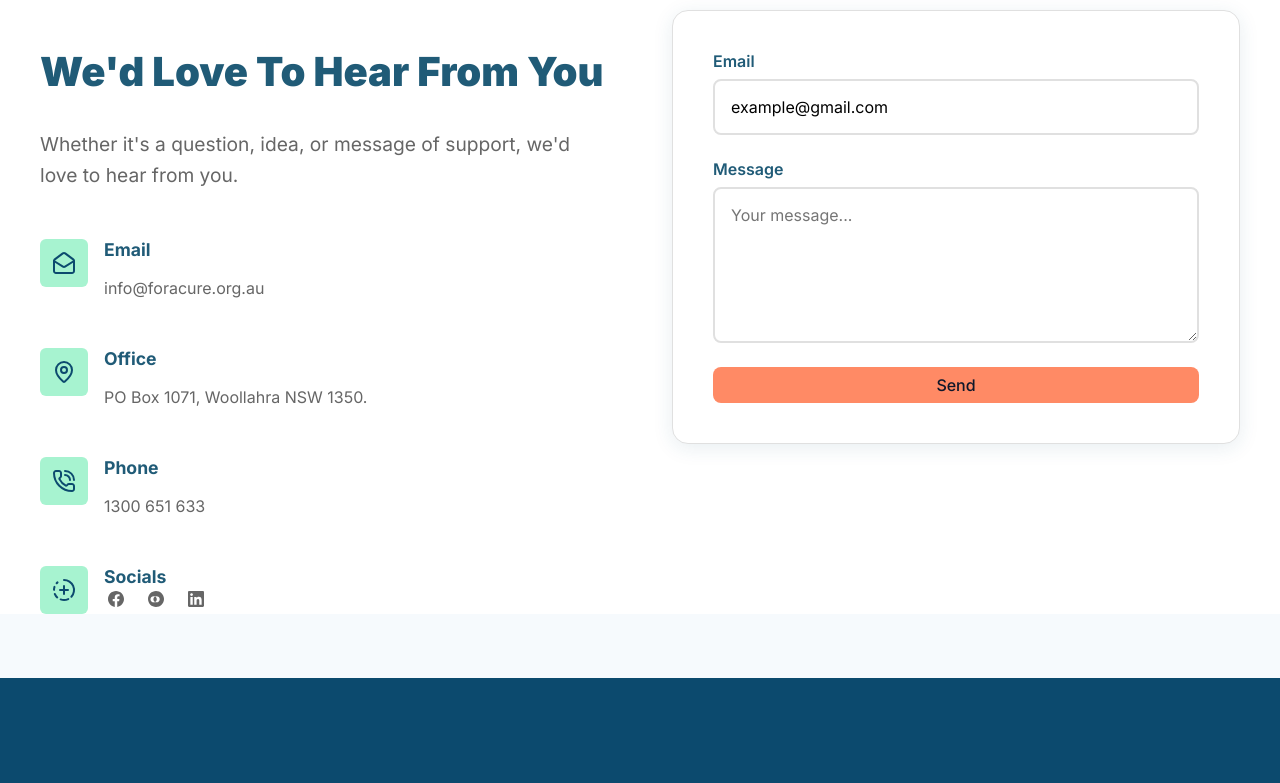
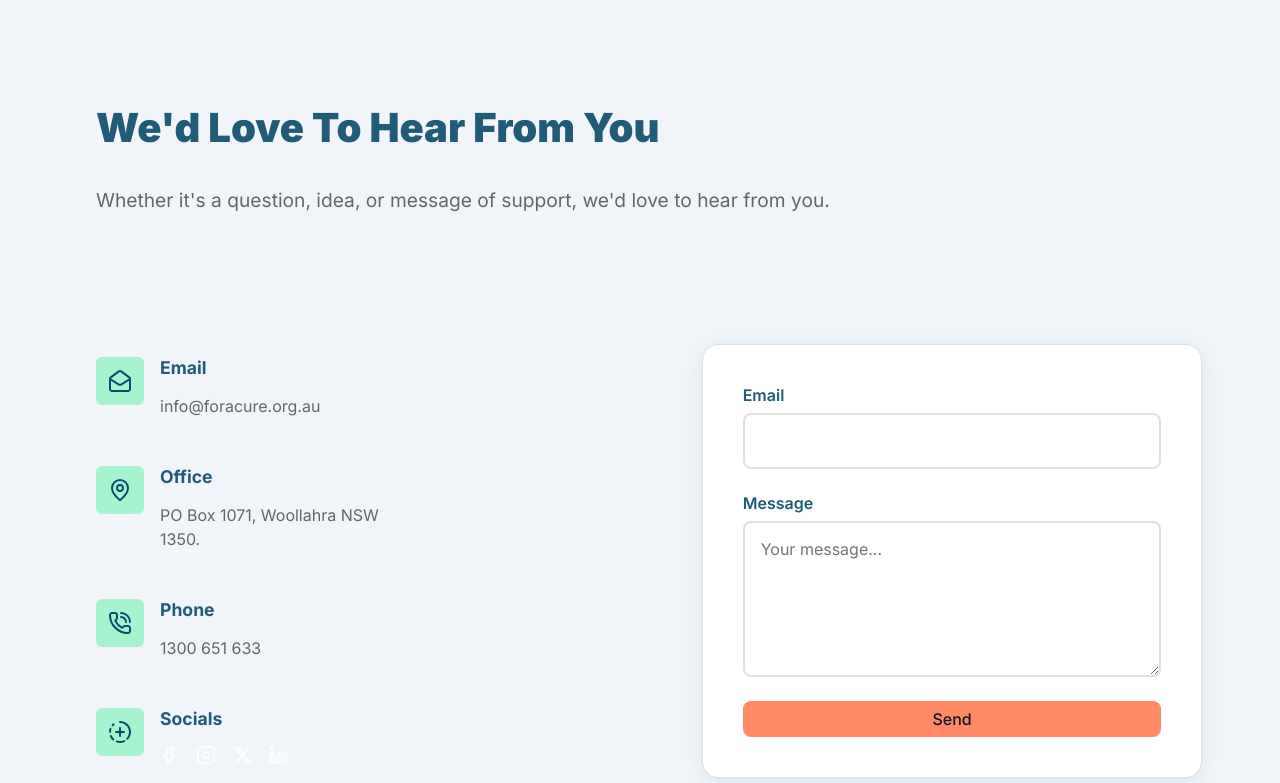
Before and after one commit to winnteas/for-a-cure-foundation, a React (Create React App) app: page /contact in a window 1280 px wide. Shown: the part 440-1223 px from the top of the page. Built offline with nearby package versions, Linux system fonts and the light colour scheme.

Commit message:
Add contact form and cheque

```diff
--- a/src/features/donation/DonationSection.module.css
+++ b/src/features/donation/DonationSection.module.css
@@ -50,10 +50,10 @@
   text-align: center;
 }
 .subtitle {
-  font-size: 1.35rem;
+  font-size: 1.8rem;
   font-weight: 700;
-  color: #205B77;
-  margin-bottom: 0.7rem;
+  color: var(--primary-blue);
+  margin-bottom: 1.5rem;
 }
 .tabToggle {
   display: flex;
--- a/src/features/donation/StripeDonationSection.tsx
+++ b/src/features/donation/StripeDonationSection.tsx
@@ -1,5 +1,7 @@
 import * as React from 'react';
 import styles from './DonationSection.module.css';
+import cheque from '../../assets/donate/cheque.pdf'
+import Button from '../../components/Button';
 
 const StripeDonationSection: React.FC = () => {
   return (
@@ -7,10 +9,15 @@ const StripeDonationSection: React.FC = () => {
       <div className={styles.donationContainer}>
       <h2 className={styles.heading}>Help Us Make a Difference!</h2>
 
+      <h3 className={styles.subtitle}>Online Payment</h3>
     <stripe-buy-button
     buy-button-id="buy_btn_1SJc3WHkatYcDQCkhd1rTx6z"
     publishable-key="pk_live_51SDbRLHkatYcDQCk3uSrhkNBI9orrIjWSiX8ehGDGIDNRMJd7rK7eiGoFnDnMUSQjy6idc0qY3yKKEaFK2JWxchU00yE9CAcmu"
     ></stripe-buy-button>
+
+
+        <h3 className={styles.subtitle}>Cheque</h3>
+         <Button variant="primary"> <a href={cheque} target="_blank"  style={{ textDecoration: "none", color: "inherit" }}>Payment Form</a></Button>
           </div>
 
       </section>
--- a/src/features/newsletter/NewsletterSection.tsx
+++ b/src/features/newsletter/NewsletterSection.tsx
@@ -1,8 +1,26 @@
-import React from 'react';
+import React, { useState } from 'react';
 import styles from './NewsletterSection.module.css';
 import Button from '../../components/Button';
+import { sendContactEmail } from '../../api/contact';
+[]
+const NewsletterSection: React.FC = () => {
 
-const NewsletterSection: React.FC = () => (
+  const [email, setEmail] = useState("");
+  const [message, setMessage] = useState("");
+  const [status, setStatus] = useState("");
+
+  const handleSubmit = async (e: React.FormEvent) => {
+    e.preventDefault();
+    setStatus("Sending... Please wait...");
+
+    try {
+      const response = await sendContactEmail(email, message);
+      setStatus("Email sent successfully!");
+    } catch (err: any) {
+      setStatus(`Error: ${err.message}`);
+    }
+  };
+ return (
   <section className={styles.section}>
     <h2 className={styles.sectionTitle}>Subscribe To Our Newsletter!</h2>
     <form className={styles.form}>
@@ -10,6 +28,8 @@ const NewsletterSection: React.FC = () => (
       <Button type="submit" variant="primary">Subscribe</Button>
     </form>
   </section>
-);
+
+)}
+;
 
 export default NewsletterSection;
--- a/src/pages/Contact.module.css
+++ b/src/pages/Contact.module.css
@@ -49,16 +49,27 @@
 
 /* Main Content Area */
 .mainContent {
-  max-width: 1200px;
-  margin: 0 auto 4rem auto;
-  padding: 0 2rem;
+  /* max-width: 1200px; */
+  padding: 2rem 6rem 6rem 6rem;
+  display: flex;
+  align-items: center;
+  justify-content: stretch;
+  width: auto;
+}
+
+.bg {
+  background-color: #F1F5F9;
+  height: 100%;
+  width: 100%;
+  padding-top: 1.5rem;
+
 }
 
 .contentContainer {
-  display: grid;
-  grid-template-columns: 1fr 1fr;
-  gap: 4rem;
-  align-items: start;
+  display: flex;
+  align-items: center;
+  justify-content: flex-start;
+  /* width: 100%; */
 }
 
 /* Contact Information Section */
@@ -78,8 +89,16 @@
 .sectionDescription {
   font-size: 1.2rem;
   color: #666;
-  margin-bottom: 3rem;
+  margin-bottom: 8rem;
   line-height: 1.6;
+}
+
+.contactBottom {
+  display: flex;
+  align-items: center;
+  justify-content: space-between;
+  gap: 20rem;
+  flex-direction: row;
 }
 
 .contactBox {
@@ -91,6 +110,7 @@
   display: flex;
   flex-direction: column;
   gap: 2rem;
+  justify-content: center;
 }
 
 .contactItem {
@@ -138,12 +158,13 @@
   display: flex;
   gap: 1rem;
   align-items: center;
+  padding-top: 1rem;
 }
 
 .socialIcon {
-  width: 24px;
-  height: 24px;
-  color: #666;
+  width: 20px;
+  height: 20px;
+  color: var(--primary-blue);
   transition: color 0.3s ease;
   display: flex;
   align-items: center;
@@ -161,6 +182,7 @@
   padding: 2.5rem;
   box-shadow: 0 4px 20px rgba(32, 91, 119, 0.1);
   border: 1px solid #e0e0e0;
+  width: 30rem;
 }
 
 .form {
@@ -317,6 +339,7 @@
 
   .contactForm {
     padding: 2rem;
+    width: 20rem;
   }
 
   .newsletterContent {
@@ -331,6 +354,11 @@
 
   .newsletterForm {
     max-width: 100%;
+  }
+
+  .contactBottom {
+    flex-direction: column;
+    gap: 10rem;
   }
 }
 
--- a/src/pages/Contact.tsx
+++ b/src/pages/Contact.tsx
@@ -1,4 +1,4 @@
-import React from 'react';
+import React, { useState } from 'react';
 import styles from './Contact.module.css';
 import { Link } from 'react-router-dom';
 import emailIcon from '../assets/contact/email.svg';
@@ -8,18 +8,40 @@ import socialsIcon from '../assets/contact/socials.svg';
 import PageTitleSection from '../components/PageTitleSection';
 import Button from '../components/Button';
 import Breadcrumb from '../components/breadcrumb/Breadcrumb';
+import { sendContactEmail } from "../api/contact";
+import facebookIcon from '../assets/icons/facebook.svg';
+import instagramIcon from '../assets/icons/instagram.svg';
+import xIcon from '../assets/icons/x.svg';
+import linkedInIcon from '../assets/icons/linkedin.svg';
 
 const ContactPage: React.FC = () => {
   const breadcrumbItems = [
     { label: 'Home', link: '/' },
     { label: 'Contact', link: ''}
   ]
+
+  const [email, setEmail] = useState("");
+  const [message, setMessage] = useState("");
+  const [status, setStatus] = useState("");
+
+  const handleSubmit = async (e: React.FormEvent) => {
+    e.preventDefault();
+    setStatus("Sending... Please wait...");
+
+    try {
+      const response = await sendContactEmail(email, message);
+      setStatus("Email sent successfully!");
+    } catch (err: any) {
+      setStatus(`Error: ${err.message}`);
+    }
+  };
+
   return (
 
   <div className={styles.root}>
     {/* Hero/Banner Section */}
     <PageTitleSection title="Contact" />
-
+    <div className={styles.bg}>
     <Breadcrumb items={breadcrumbItems}></Breadcrumb>
 
     {/* Main Content Area */}
@@ -31,6 +53,8 @@ const ContactPage: React.FC = () => {
           <p className={styles.sectionDescription}>
             Whether it's a question, idea, or message of support, we'd love to hear from you.
           </p>
+
+          <div className={styles.contactBottom} >
 
           <div className={styles.contactGrid}>
             <div className={styles.contactBox}>
@@ -65,30 +89,19 @@ const ContactPage: React.FC = () => {
               <div className={styles.contactDetails}>
                 <h4 className={styles.contactLabel}>Socials</h4>
                 <div className={styles.socialIcons}>
-                  <a href="www.facebook.com" className={styles.socialIcon} aria-label="Facebook">
-                    <svg width="16" height="16" viewBox="0 0 24 24" fill="currentColor">
-                      <path d="M24 12.073c0-6.627-5.373-12-12-12s-12 5.373-12 12c0 5.99 4.388 10.954 10.125 11.854v-8.385H7.078v-3.47h3.047V9.43c0-3.007 1.792-4.669 4.533-4.669 1.312 0 2.686.235 2.686.235v2.953H15.83c-1.491 0-1.956.925-1.956 1.874v2.25h3.328l-.532 3.47h-2.796v8.385C19.612 23.027 24 18.062 24 12.073z"/>
-                    </svg>
-                  </a>
-                  <a href="www.instagram.com" className={styles.socialIcon} aria-label="Instagram">
-                    <svg width="16" height="16" viewBox="0 0 24 24" fill="currentColor">
-                      <path d="M12.017 0C5.396 0 .029 5.367.029 11.987c0 6.62 5.367 11.987 11.988 11.987 6.62 0 11.987-5.367 11.987-11.987C24.014 5.367 18.637.001 12.017.001zM8.449 16.988c-1.297 0-2.448-.49-3.323-1.297C4.198 14.895 3.708 13.744 3.708 12.447s.49-2.448 1.418-3.323c.875-.807 2.026-1.297 3.323-1.297s2.448.49 3.323 1.297c.928.875 1.418 2.026 1.418 3.323s-.49 2.448-1.418 3.323c-.875.807-2.026 1.297-3.323 1.297zm7.718-1.297c-.875.807-2.026 1.297-3.323 1.297s-2.448-.49-3.323-1.297c-.928-.875-1.418-2.026-1.418-3.323s.49-2.448 1.418-3.323c.875-.807 2.026-1.297 3.323-1.297s2.448.49 3.323 1.297c.928.875 1.418 2.026 1.418 3.323s-.49 2.448-1.418 3.323z"/>
-                    </svg>
-                  </a>
-                  <a href="www.linkedin.com" className={styles.socialIcon} aria-label="LinkedIn">
-                    <svg width="16" height="16" viewBox="0 0 24 24" fill="currentColor">
-                      <path d="M20.447 20.452h-3.554v-5.569c0-1.328-.027-3.037-1.852-3.037-1.853 0-2.136 1.445-2.136 2.939v5.667H9.351V9h3.414v1.561h.046c.477-.9 1.637-1.85 3.37-1.85 3.601 0 4.267 2.37 4.267 5.455v6.286zM5.337 7.433c-1.144 0-2.063-.926-2.063-2.065 0-1.138.92-2.063 2.063-2.063 1.14 0 2.064.925 2.064 2.063 0 1.139-.925 2.065-2.064 2.065zm1.782 13.019H3.555V9h3.564v11.452zM22.225 0H1.771C.792 0 0 .774 0 1.729v20.542C0 23.227.792 24 1.771 24h20.451C23.2 24 24 23.227 24 22.271V1.729C24 .774 23.2 0 22.222 0h.003z"/>
-                    </svg>
-                  </a>
+                           <a href="https://www.facebook.com/stemcells.foracure/" className={styles.socialIcon} aria-label="Facebook"><img src={facebookIcon} alt="Facebook" className={styles.socialIcon} /></a>
+          <a href="https://www.instagram.com/foracurefoundation/" className={styles.socialIcon} aria-label="Instagram"><img src={instagramIcon} alt="Instagram" className={styles.socialIcon} /></a>
+          <a href="https://x.com/foracure" className={styles.socialIcon} aria-label="X"><img src={xIcon} alt="X" className={styles.socialIcon} /></a>
+          <a href="https://www.linkedin.com/company/for-a-cure-foundation/?viewAsMember=true" className={styles.socialIcon} aria-label="LinkedIn"><img src={linkedInIcon} alt="LinkedIn" className={styles.socialIcon} /></a>
                 </div>
               </div>
             </div>
           </div>
-        </div>
+
 
         {/* Right Side - Contact Form */}
         <div className={styles.contactForm}>
-          <form className={styles.form}>
+          <form  onSubmit={handleSubmit} className={styles.form}>
             <div className={styles.formGroup}>
               <label htmlFor="email" className={styles.formLabel}>Email</label>
               <input
@@ -96,6 +109,8 @@ const ContactPage: React.FC = () => {
                 id="email"
                 name="email"
                 defaultValue="example@gmail.com"
+                onChange={(e) => setEmail(e.target.value)}
+                value={email}
                 className={styles.formInput}
                 required
               />
@@ -108,6 +123,8 @@ const ContactPage: React.FC = () => {
                 name="message"
                 placeholder="Your message..."
                 className={styles.formTextarea}
+                value={message}
+                onChange={(e) => setMessage(e.target.value)}
                 rows={6}
                 required
               ></textarea>
@@ -117,9 +134,14 @@ const ContactPage: React.FC = () => {
             <button type="submit" className={styles.submitButton}>
               Send
             </button>
+
+            {status && <p className={styles.formLabel}>{status}</p>}
           </form>
         </div>
+        </div>
       </div>
+    </div>
+    </div>
     </div>
   </div>
 
--- a/src/pages/about-us/WhatWeDo.module.css
+++ b/src/pages/about-us/WhatWeDo.module.css
@@ -23,38 +23,6 @@
   margin: 0;
   line-height: 1.2;
 }
-
-
-
-.breadcrumbs {
-  display: flex;
-  align-items: center;
-  gap: 0.5rem;
-  font-size: 0.9rem;
-  color: rgba(255, 255, 255, 0.8);
-  margin-bottom: 2rem;
-}
-
-.breadcrumbLink {
-  color: rgba(255, 255, 255, 0.8);
-  text-decoration: none;
-  transition: color 0.3s ease;
-}
-
-.breadcrumbLink:hover {
-  color: #FF8A65;
-}
-
-.breadcrumbSeparator {
-  color: rgba(255, 255, 255, 0.6);
-}
-
-.breadcrumbCurrent {
-  color: rgba(255, 255, 255, 0.9);
-  font-weight: 600;
-}
-
-
 
 .discoverButton {
   background: #FF8A65;
@@ -82,10 +50,12 @@
 /* Science That Transforms Lives Section */
 .scienceSection {
   background: var(--primary-blue);
+   position: relative;
   /* padding: 4rem 0; */
 }
 
 .scienceContainer {
+   position: relative;
   display: flex;
   flex-direction: row;
   justify-content: center;
```
Also changed, not shown: 1 other file (tests, documents, lock files or other folders).
